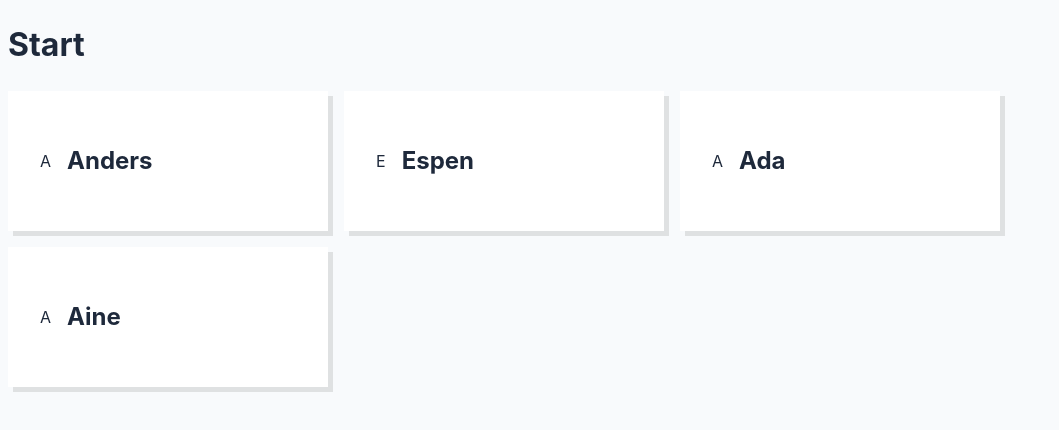
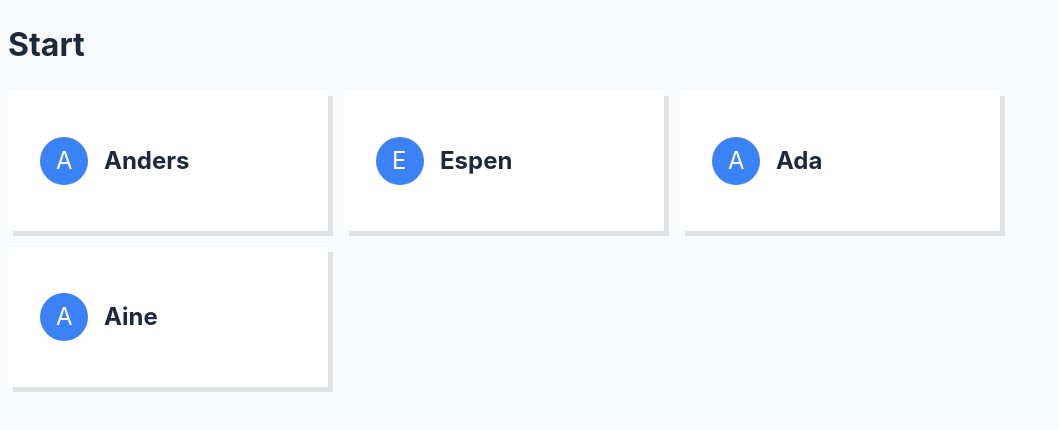
Before and after one commit to minttuNB/liveex, a React (Vite) app in the folder frontend/: page / in a window 1280 px wide. Shown: the top 430 px of the page, without its empty margins (0-1059 px from the left). Built offline with nearby package versions, Linux system fonts and the light colour scheme.

Commit message:
readjust avatar

```diff
--- a/frontend/src/components/Avatar.tsx
+++ b/frontend/src/components/Avatar.tsx
@@ -3,7 +3,7 @@ import { AvatarProps } from "./types";
 function Avatar(props: AvatarProps) {
 	return (
 		<>
-			<p>{props.name[0].toUpperCase()}</p>
+			<span>{props.name[0].toUpperCase()}</span>
 		</>
 	);
 }
```
